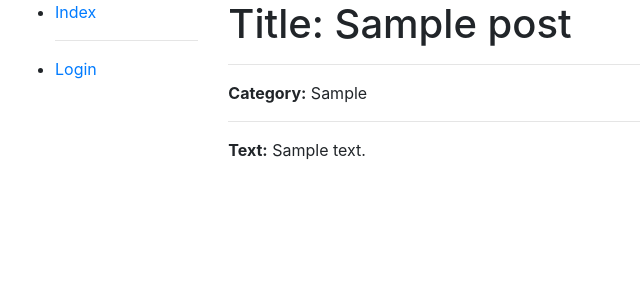
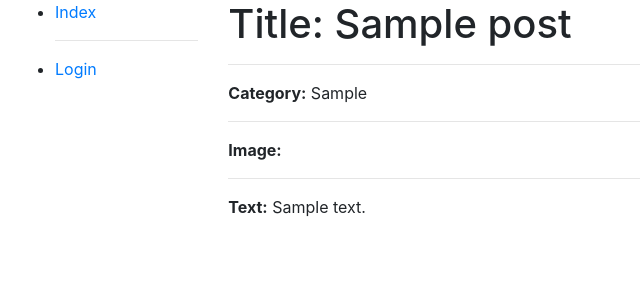
Before and after one commit to joohyeong2001/blog, a Django app: page /post/1 in a window 1280 px wide. Shown: the top 300 px of the page, without its empty margins (0-640 px from the left). Run offline with Django 3.2, Linux system fonts and the light colour scheme; tables that the repository leaves empty hold one stand-in row (values such as "Sample post"); some libraries are stand-ins or nearby versions.

Commit message:
Edit files 20200220.10.2

```diff
--- a/posts/templates/base_generic.html
+++ b/posts/templates/base_generic.html
@@ -19,6 +19,9 @@
         {% block sidebar %}
           <ul class="sidebar-nav">
             <li><a href="{% url 'index' %}"> Index </a></li>
+            {% if user.is_staff %}
+                <li><a href="{% url 'post-list' %}"> Post List </a></li>
+            {% endif %}
             {% comment %} <li><a href="{% url 'post-list' %}"> Post List </a></li> {% endcomment %}
             {% comment %} <li><a href="{{ post.get_absolute_url }}"> Post Detail </a></li> {% endcomment %}
             <hr>
@@ -28,9 +31,6 @@
             {% if user.is_authenticated %}
               <li>User: {{ user.get_username }}</li>
               <li><a href="{% url 'logout' %}?next={{request.path}}">Logout</a></li>
-              {% if user.is_staff %}
-                <li><a href="{% url 'post-list' %}"> Post List </a></li>
-              {% endif %}
             {% endif %}
           </ul>
         {% endblock %}
--- a/posts/templates/posts/post_detail.html
+++ b/posts/templates/posts/post_detail.html
@@ -9,5 +9,7 @@
   <hr>
   <p><strong>Category:</strong> {{ post.category }}</p>
   <hr>
+  <p><strong>Image:</strong></p>
+  <hr>
   <p><strong>Text:</strong> {{ post.text }}</p>
 {% endblock %}
```
